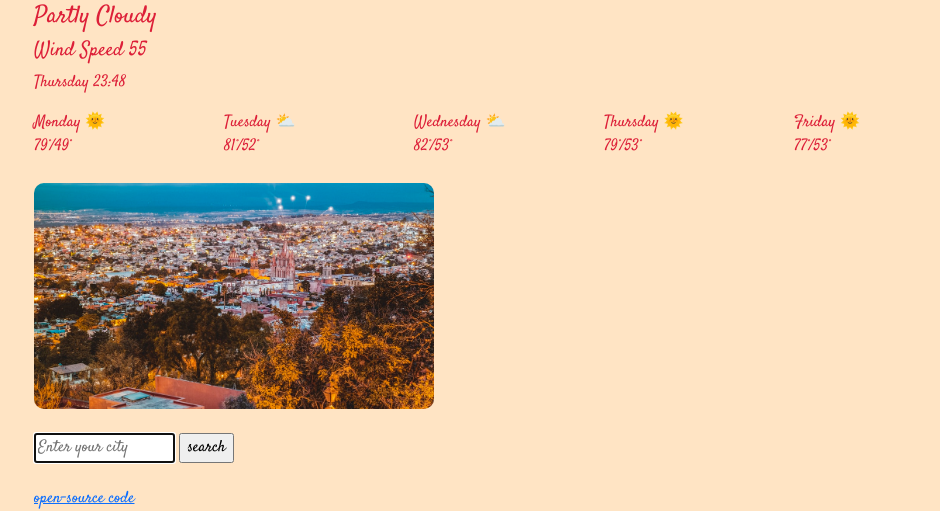
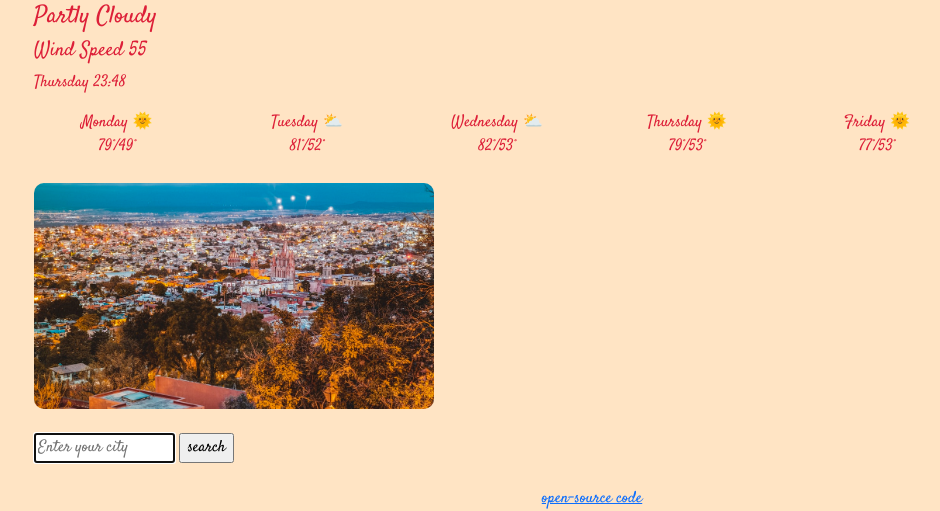
Before and after one commit to AshaMarj/my-weather-app, a plain HTML site: page index.html in a window 1280 px wide. Shown: the part 443-954 px from the top of the page, without its empty margins (48-988 px from the left). Drawn offline with nearby package versions, Linux system fonts and the light colour scheme.

Commit message:
Weather-forecast features begin
Added weather-forecast div class in HTML and changed formatting in CSS

```diff
--- a/index.html
+++ b/index.html
@@ -49,7 +49,7 @@
 
 
 
- <div>
+ <div class = "weather-forecast">
         <div class="row">
           <div class="col-2">Monday 🌞 <br/> 79°/49°</div>
 
--- a/styleweather.css
+++ b/styleweather.css
@@ -17,3 +17,7 @@ form {
 h4 {
   text-transform: capitalize;
 }
+
+.weather-forecast {
+  text-align: center;
+}
```
